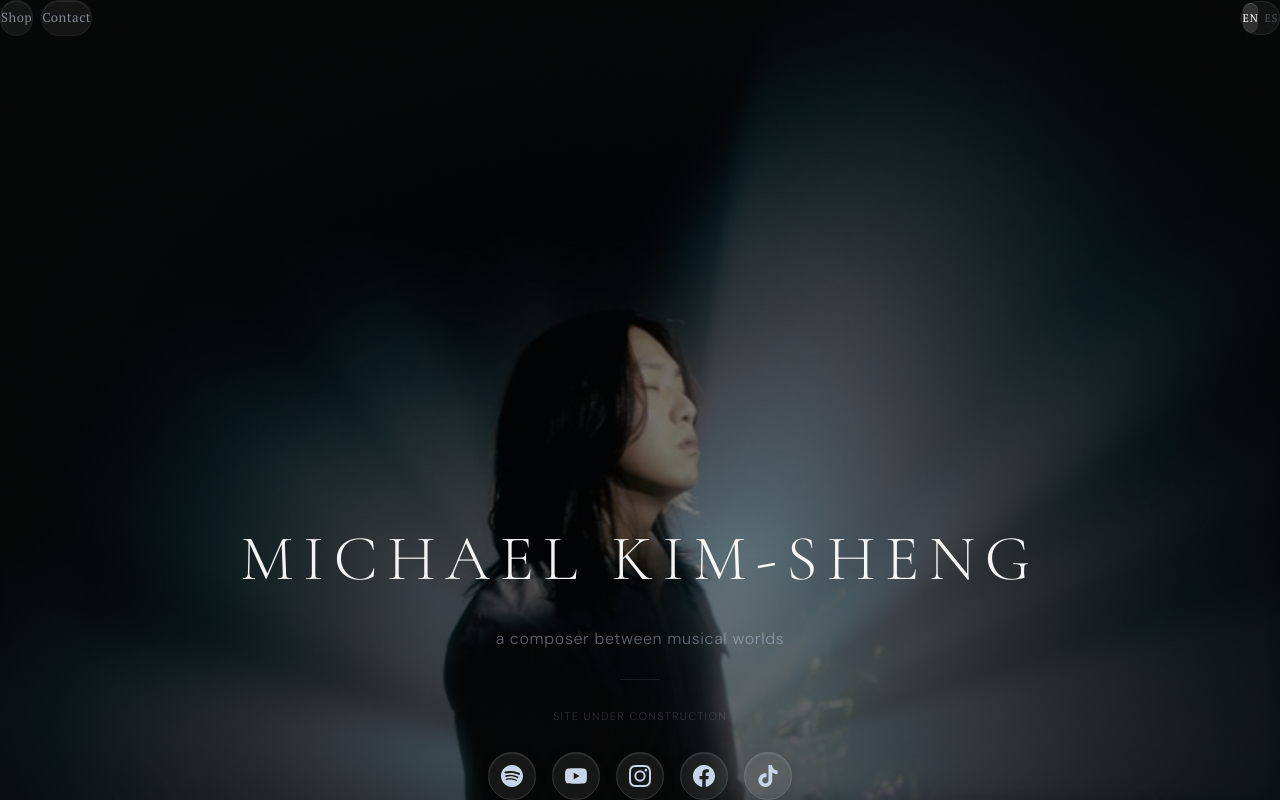
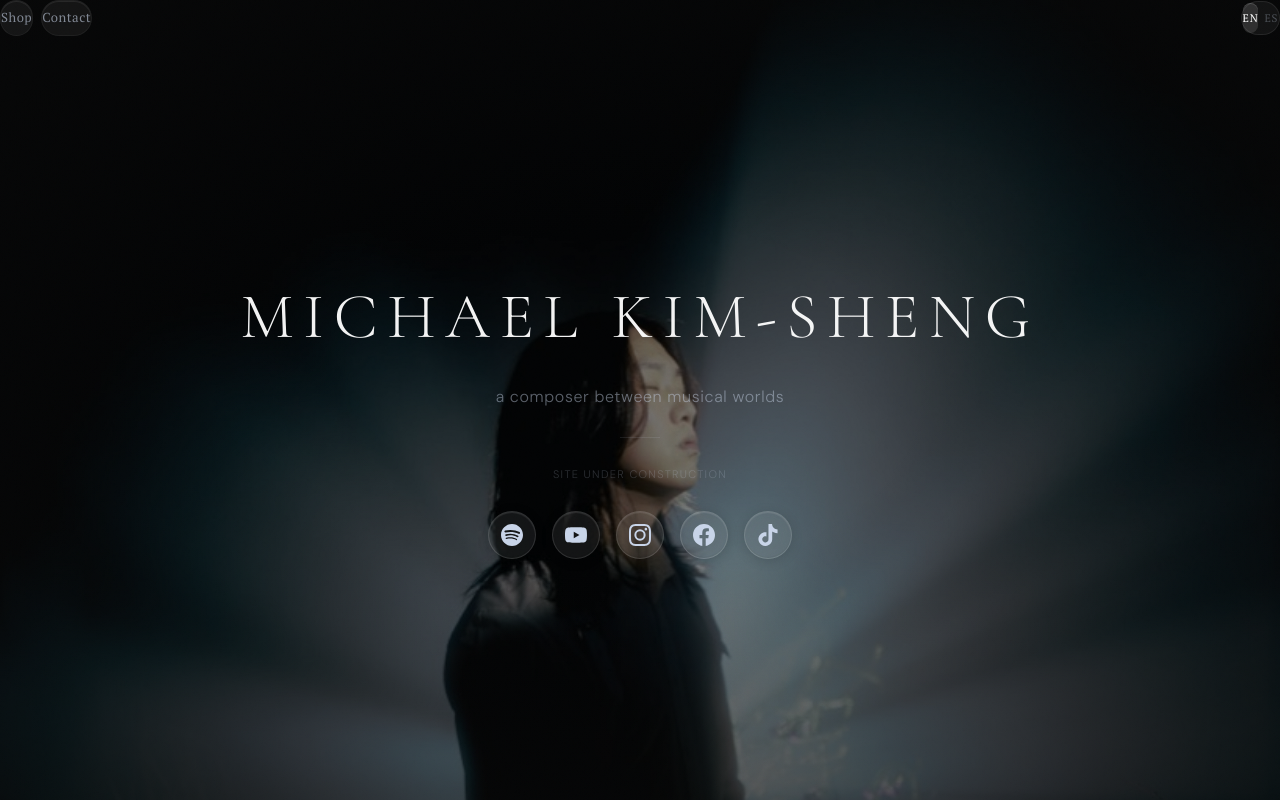
Before and after one commit to Jshengdev/mks-site, a React (Vite) app: page / in a window 1280 px wide. Built offline with nearby package versions, Linux system fonts and the light colour scheme.

Commit message:
fix: center content with slight downward offset (pt-8)

```diff
--- a/src/site/ProfessionalSite.jsx
+++ b/src/site/ProfessionalSite.jsx
@@ -113,7 +113,7 @@ export default function ProfessionalSite() {
       </motion.header>
 
       {/* ── CENTER CONTENT — pushed down slightly ── */}
-      <div className="relative z-10 flex-1 flex flex-col items-center justify-end pb-[18vh] px-6 text-center gap-7">
+      <div className="relative z-10 flex-1 flex flex-col items-center justify-center pt-8 px-6 text-center gap-7">
 
         <motion.h1
           initial={{ opacity: 0, y: 16, filter: 'blur(8px)' }}
```
